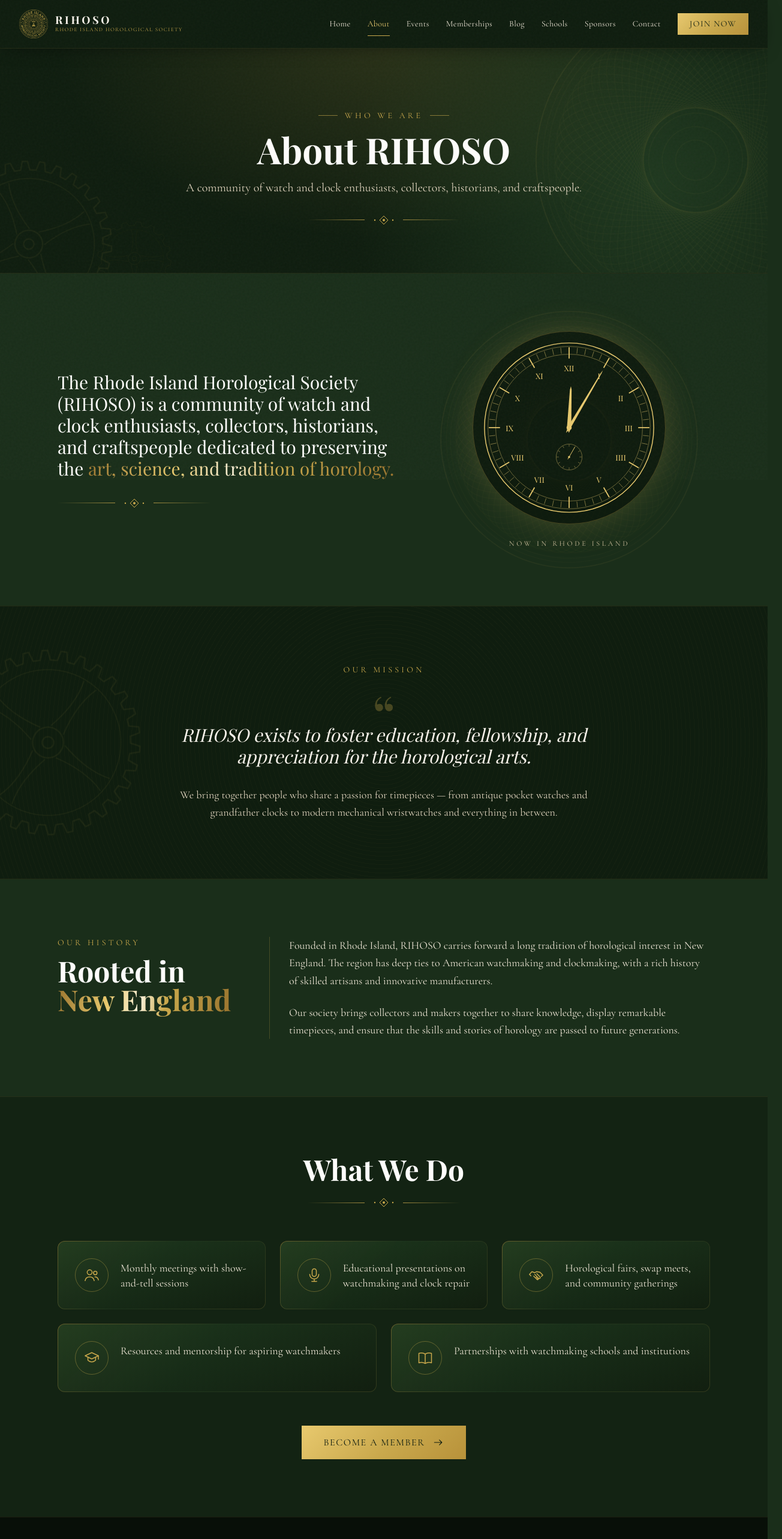
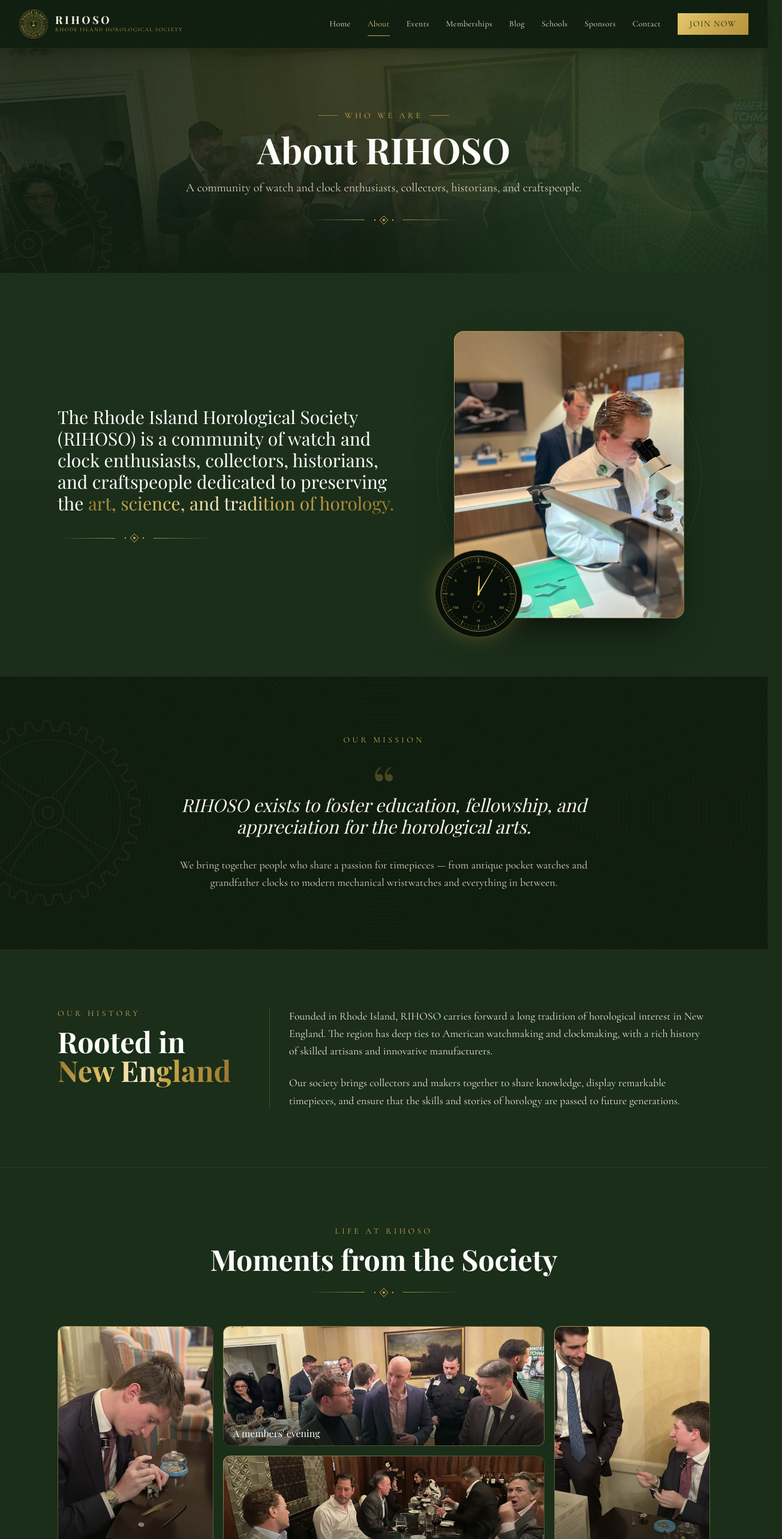
Before and after one commit to brandonsalomon-ui/rihoso-website, a Next.js app: page /about in a window 1280 px wide. Shown: the top 2566 px of the page at 60% size, 1304 px wide, since content can reach past the window. Built offline with nearby package versions, Linux system fonts and the light colour scheme; a web font is replaced by a local one.

Commit message:
About page: society photos

```diff
--- a/src/app/about/page.tsx
+++ b/src/app/about/page.tsx
@@ -2,7 +2,10 @@ import type { Metadata } from "next";
 import Link from "next/link";
 import PageHero from "@/components/PageHero";
 import Reveal from "@/components/Reveal";
+import Image from "next/image";
 import LiveDial from "@/components/LiveDial";
+import PhotoGallery from "@/components/PhotoGallery";
+import { PHOTOS } from "@/lib/photos";
 import { Gear, GuillocheRosette, Icon, OrnamentDivider, type IconName } from "@/components/ornaments";
 
 export const metadata: Metadata = {
@@ -25,6 +28,7 @@ export default function AboutPage() {
         eyebrow="Who We Are"
         title="About RIHOSO"
         subtitle="A community of watch and clock enthusiasts, collectors, historians, and craftspeople."
+        image={PHOTOS.membersEvening.src}
       />
 
       {/* Intro + live dial */}
@@ -39,16 +43,25 @@ export default function AboutPage() {
             <OrnamentDivider className="!justify-start mt-8" />
           </Reveal>
           <Reveal delay={150} className="flex justify-center">
-            <div className="relative">
-              <div className="absolute inset-0 -m-16 text-gold-400/10">
+            <div className="relative w-full max-w-sm">
+              <div className="absolute -inset-10 text-gold-400/10 pointer-events-none">
                 <GuillocheRosette className="w-full h-full animate-rotate-slow" />
               </div>
-              <div className="relative rounded-full p-4 bg-forest-950/60 border border-gold-400/30 shadow-[0_0_60px_-10px_rgba(201,168,76,0.35)]">
-                <LiveDial className="w-64 h-64 sm:w-72 sm:h-72 text-gold-300" />
+              <div className="relative rounded-2xl p-[1px] bg-gradient-to-br from-gold-300/80 via-gold-500/30 to-gold-400/60 shadow-[0_30px_60px_-20px_rgba(0,0,0,0.7)]">
+                <div className="relative aspect-[4/5] rounded-[15px] overflow-hidden">
+                  <Image
+                    src={PHOTOS.microscope.src}
+                    alt={PHOTOS.microscope.alt}
+                    fill
+                    sizes="(min-width: 1024px) 384px, 90vw"
+                    className="object-cover"
+                    style={{ objectPosition: PHOTOS.microscope.focus }}
+                  />
+                </div>
               </div>
-              <p className="mt-6 text-center text-xs uppercase tracking-[0.3em] text-cream-400">
-                Now in Rhode Island
-              </p>
+              <div className="absolute -left-8 -bottom-8 rounded-full p-2 bg-forest-950 border border-gold-400/40 shadow-[0_0_40px_-8px_rgba(201,168,76,0.5)]">
+                <LiveDial className="w-28 h-28 sm:w-32 sm:h-32 text-gold-300" />
+              </div>
             </div>
           </Reveal>
         </div>
@@ -107,6 +120,23 @@ export default function AboutPage() {
         </div>
       </section>
 
+      {/* Photos */}
+      <section className="py-20 sm:py-24 bg-forest-800 border-t border-gold-400/10">
+        <div className="max-w-6xl mx-auto px-4 sm:px-6 lg:px-8">
+          <Reveal className="text-center mb-12">
+            <p className="text-gold-400 text-sm uppercase tracking-[0.3em]">Life at RIHOSO</p>
+            <h2 className="mt-3 font-display text-3xl sm:text-4xl lg:text-5xl font-bold text-cream-50">Moments from the Society</h2>
+            <OrnamentDivider className="mt-6" />
+          </Reveal>
+          <Reveal>
+            <PhotoGallery
+              photos={[PHOTOS.movementDemo, PHOTOS.membersEvening, PHOTOS.demoConversation, PHOTOS.membersDinner, PHOTOS.presentation, PHOTOS.portrait]}
+              layout={["md:row-span-2", "md:col-span-2", "md:row-span-2", "md:col-span-2", "md:col-span-2", "md:col-span-2"]}
+            />
+          </Reveal>
+        </div>
+      </section>
+
       {/* What we do */}
       <section className="py-20 sm:py-24 bg-forest-900/60 border-t border-gold-400/10">
         <div className="max-w-6xl mx-auto px-4 sm:px-6 lg:px-8">
```
